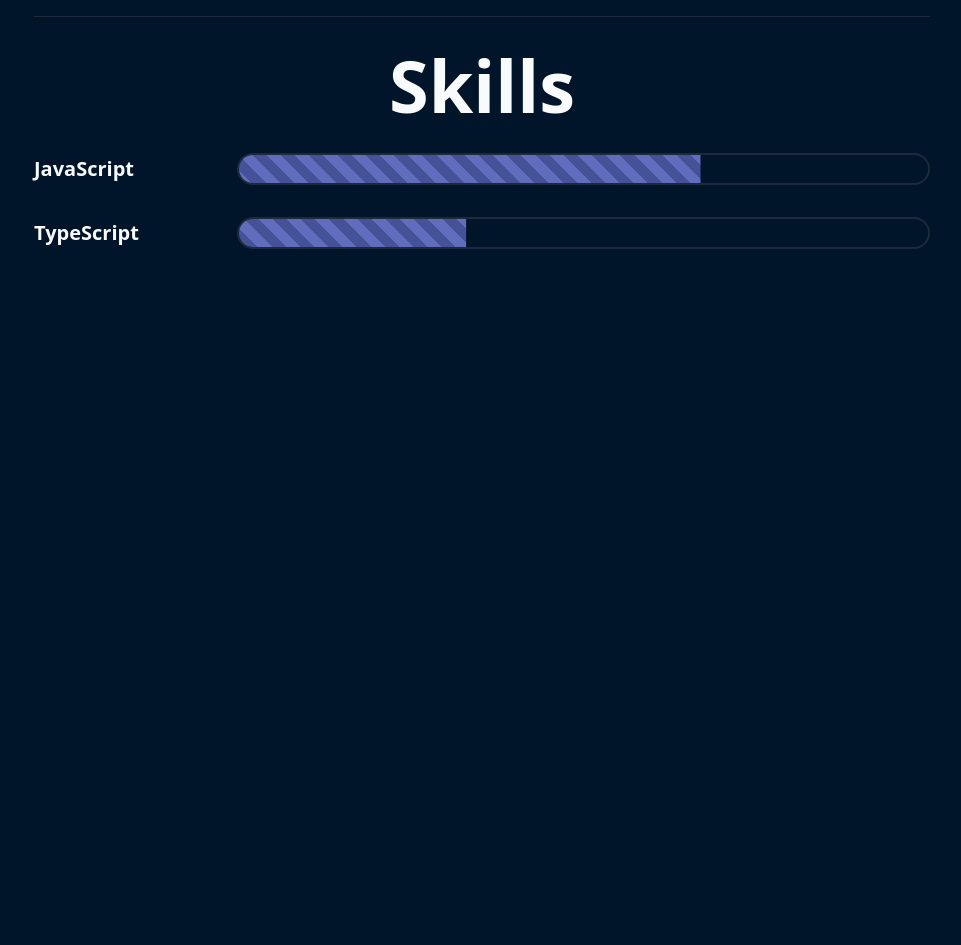
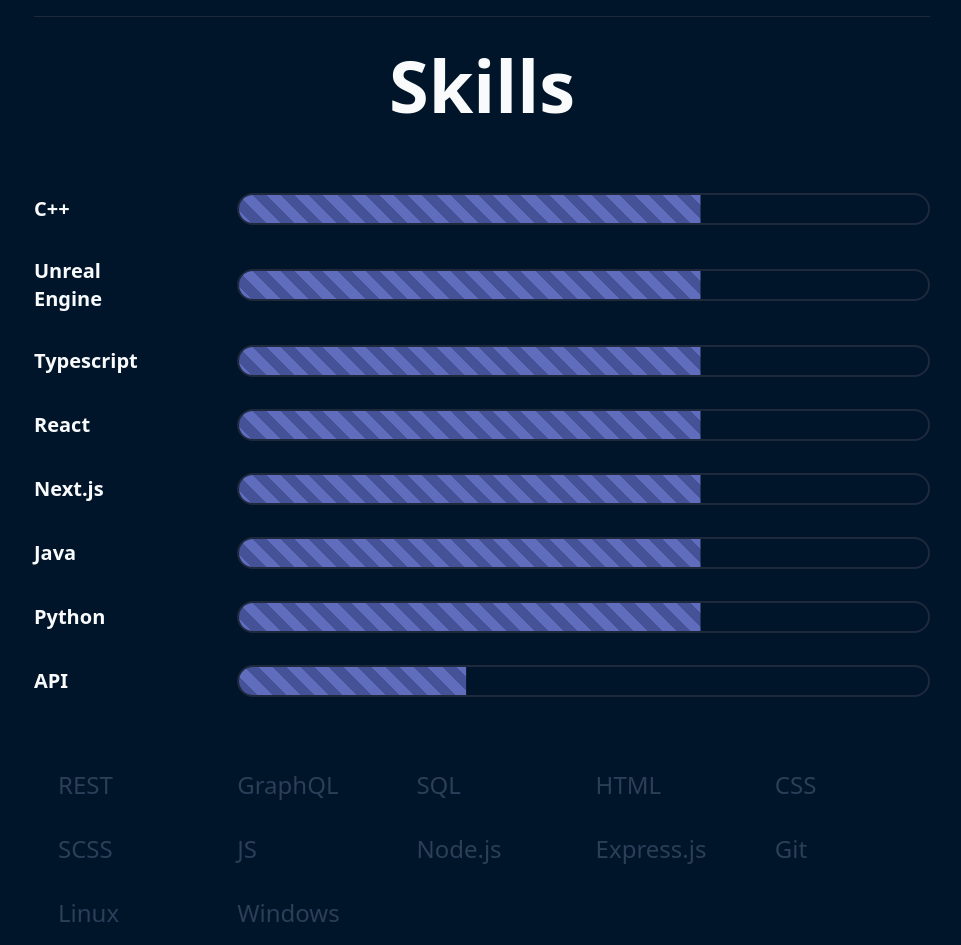
Before and after one commit to MikolajKawalec/personal-site, a React (Vite) app: page / in a window 1280 px wide. Shown: the part 800-1745 px from the top of the page, without its empty margins (158-1119 px from the left). Before the commit the page ends 1633 px from the top, so only its background shows below. Built offline with nearby package versions, Linux system fonts and the light colour scheme.

Commit message:
minor skills added

```diff
--- a/src/App.tsx
+++ b/src/App.tsx
@@ -9,6 +9,8 @@
 
 import { SkillLevel } from './lib/helpers';
 import SkillWrapper from './components/smaller_components/skill_wrapper';
+import MinorSkill from './components/smaller_components/minor_skill_badge';
+import MinorSkillText from './components/smaller_components/minor_skill_text';
 
 function App() {
   return (
@@ -22,7 +24,9 @@
           <div className="flex-1 flex flex-col justify-center items text-center gap-y-12">
             <h2 className="text-9xl font-extrabold">Hi I'm</h2>
             <h2 className="text-9xl font-extrabold">Mikołaj</h2>
-            <h2 className="text-9xl font-extrabold text-primary">Kawalec</h2>
+            <h2 className="text-9xl font-extrabold text-primary hover:scale-110 hover:text-accent transition-all duration-500 ease-in-out">
+              Kawalec
+            </h2>
           </div>
           <div className="flex-[0.25] flex flex-col justify-center items-center text-center font-semibold text-6xl">
             <TypeAnimation
@@ -43,8 +47,15 @@
             />
           </div>
           <div className="flex-[0.25] flex flex-col justify-center items-center">
-            <a href="#skills">
-              <ArrowDown size={64} />
+            <a
+              href="#skills"
+              className="
+            hover:scale-125 transition-all duration-300 ease-in-out group"
+            >
+              <ArrowDown
+                size={96}
+                className="group-hover:stroke-primary"
+              />
             </a>
           </div>
         </div>
@@ -55,14 +66,54 @@
           className="min-h-screen flex flex-col items-center"
         >
           <LargeHeading>Skills</LargeHeading>
+          <div className="w-full py-10">
             <SkillWrapper
-            skill="JavaScript"
+              skill="C++"
               level={SkillLevel['Semi-Advanced']}
             />
             <SkillWrapper
-            skill="TypeScript"
+              skill="Unreal Engine"
+              level={SkillLevel['Semi-Advanced']}
+            />
+            <SkillWrapper
+              skill="Typescript"
+              level={SkillLevel['Semi-Advanced']}
+            />
+            <SkillWrapper
+              skill="React"
+              level={SkillLevel['Semi-Advanced']}
+            />
+            <SkillWrapper
+              skill="Next.js"
+              level={SkillLevel['Semi-Advanced']}
+            />
+            <SkillWrapper
+              skill="Java"
+              level={SkillLevel['Semi-Advanced']}
+            />
+            <SkillWrapper
+              skill="Python"
+              level={SkillLevel['Semi-Advanced']}
+            />
+            <SkillWrapper
+              skill="API"
               level={SkillLevel.Beginner}
             />
+          </div>
+          <div className="grid grid-cols-5 w-full">
+            <MinorSkillText>REST</MinorSkillText>
+            <MinorSkillText>GraphQL</MinorSkillText>
+            <MinorSkillText>SQL</MinorSkillText>
+            <MinorSkillText>HTML</MinorSkillText>
+            <MinorSkillText>CSS</MinorSkillText>
+            <MinorSkillText>SCSS</MinorSkillText>
+            <MinorSkillText>JS</MinorSkillText>
+            <MinorSkillText>Node.js</MinorSkillText>
+            <MinorSkillText>Express.js</MinorSkillText>
+            <MinorSkillText>Git</MinorSkillText>
+            <MinorSkillText>Linux</MinorSkillText>
+            <MinorSkillText>Windows</MinorSkillText>
+          </div>
         </div>
       </div>
     </ThemeProvider>
--- /dev/null
+++ b/src/components/smaller_components/minor_skill_badge.tsx
@@ -0,0 +1,20 @@
+import { FC } from 'react';
+import { Badge } from '../ui/badge';
+
+interface MinorSkillBadgeProps {
+  skill: string;
+  variant?: 'default' | 'secondary' | 'destructive' | 'outline';
+}
+
+const MinorSkill: FC<MinorSkillBadgeProps> = ({ skill, variant }) => {
+  return (
+    <Badge
+      className="px-8 py-4 rounded-full"
+      variant={variant}
+    >
+      {skill}
+    </Badge>
+  );
+};
+
+export default MinorSkill;
--- /dev/null
+++ b/src/components/smaller_components/minor_skill_text.tsx
@@ -0,0 +1,18 @@
+import { cn } from '@/lib/utils';
+import { FC } from 'react';
+
+// eslint-disable-next-line @typescript-eslint/no-empty-object-type
+interface MinorSkillTextProps
+  extends React.HTMLAttributes<HTMLParagraphElement> {}
+
+const MinorSkillText: FC<MinorSkillTextProps> = ({ className, children }) => {
+  return (
+    <p
+      className={cn('px-6 py-4 text-muted brightness-150 text-2xl', className)}
+    >
+      {children}
+    </p>
+  );
+};
+
+export default MinorSkillText;
--- /dev/null
+++ b/src/components/ui/badge.tsx
@@ -0,0 +1,36 @@
+import * as React from "react"
+import { cva, type VariantProps } from "class-variance-authority"
+
+import { cn } from "@/lib/utils"
+
+const badgeVariants = cva(
+  "inline-flex items-center rounded-md border px-2.5 py-0.5 text-xs font-semibold transition-colors focus:outline-none focus:ring-2 focus:ring-ring focus:ring-offset-2",
+  {
+    variants: {
+      variant: {
+        default:
+          "border-transparent bg-primary text-primary-foreground shadow hover:bg-primary/80",
+        secondary:
+          "border-transparent bg-secondary text-secondary-foreground hover:bg-secondary/80",
+        destructive:
+          "border-transparent bg-destructive text-destructive-foreground shadow hover:bg-destructive/80",
+        outline: "text-foreground",
+      },
+    },
+    defaultVariants: {
+      variant: "default",
+    },
+  }
+)
+
+export interface BadgeProps
+  extends React.HTMLAttributes<HTMLDivElement>,
+    VariantProps<typeof badgeVariants> {}
+
+function Badge({ className, variant, ...props }: BadgeProps) {
+  return (
+    <div className={cn(badgeVariants({ variant }), className)} {...props} />
+  )
+}
+
+export { Badge, badgeVariants }
```
Lines whose indentation alone changed are shown as unchanged.
